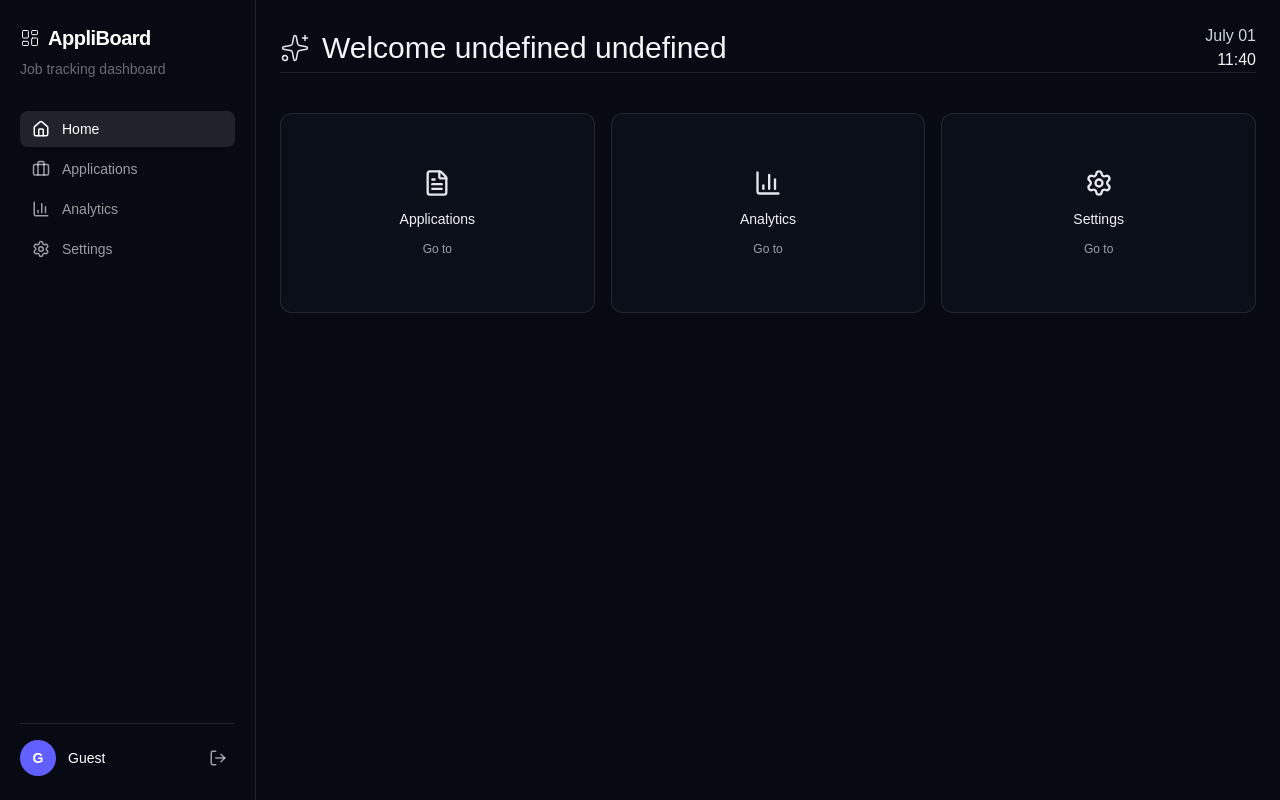
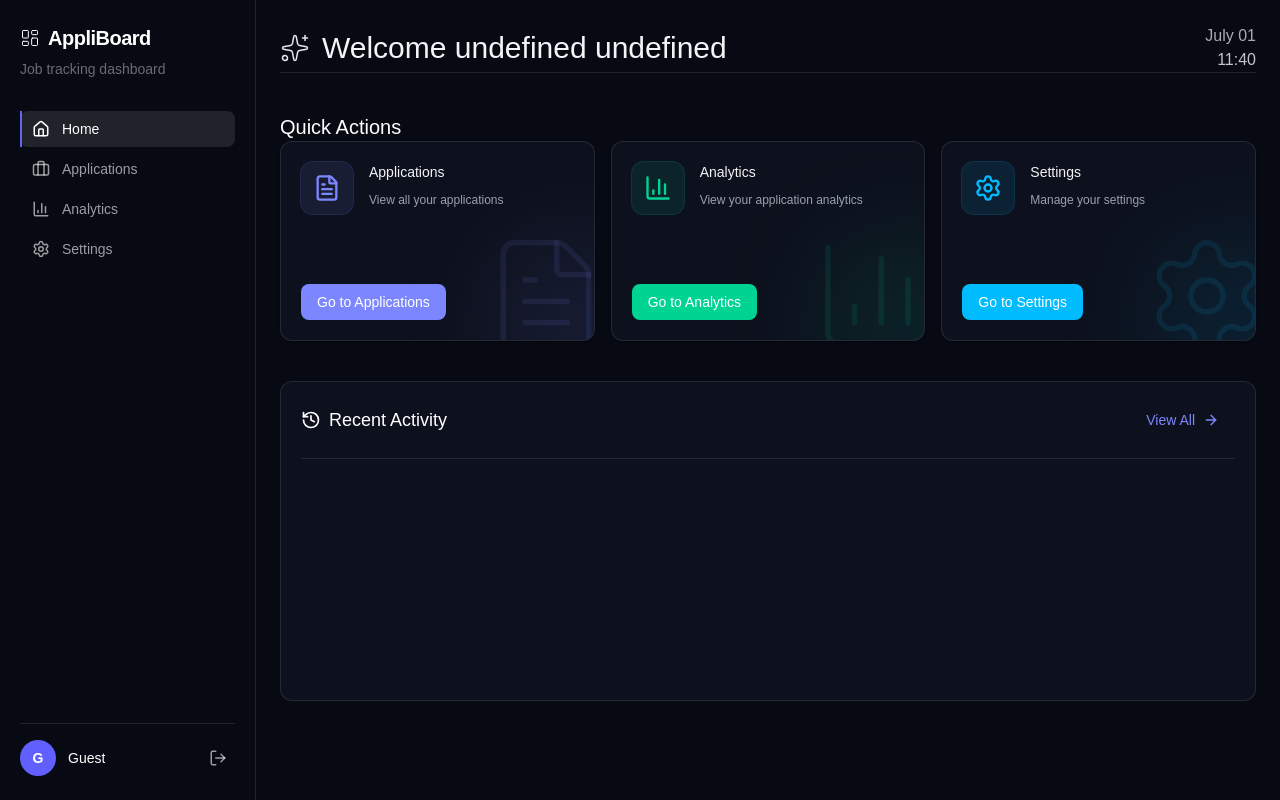
Before and after one commit to TomerP750/AppliBoard, a React (Vite) app in the folder frontend/: page /dashboard in a window 1280 px wide. Built offline with nearby package versions, Linux system fonts and the light colour scheme; no server answers.

Commit message:
index cards ui improved

```diff
--- a/frontend/src/features/dashboard/applications/pages/ApplicationsPage.tsx
+++ b/frontend/src/features/dashboard/applications/pages/ApplicationsPage.tsx
@@ -173,6 +173,18 @@ export function ApplicationsPage() {
                         Add Application
                     </Button>
 
+
+
+                    <div className="w-full max-w-2xl flex-1 min-w-[280px]">
+                        <SearchInput
+                            key={requestedName}
+                            className="rounded-none!"
+                            placeholder="Search applications By Name..."
+                            defaultValue={requestedName}
+                            onAfterSearch={handleSearch}
+                        />
+                    </div>
+
                     <div className="relative">
                         <Button
                             className="rounded-none!"
@@ -184,7 +196,7 @@ export function ApplicationsPage() {
                         </Button>
 
                         {isFilterMenuOpen && (
-                            <div className="absolute left-0 top-full z-20 mt-2">
+                            <div className="absolute right-0 top-full z-20 mt-2">
                                 <FilterMenu
                                     onClose={() => setIsFilterMenuOpen(false)}
                                     selectedStatuses={requestedStatuses}
@@ -198,16 +210,6 @@ export function ApplicationsPage() {
                                 />
                             </div>
                         )}
-                    </div>
-
-                    <div className="w-full max-w-2xl flex-1 min-w-[280px]">
-                        <SearchInput
-                            key={requestedName}
-                            className="rounded-none!"
-                            placeholder="Search applications By Name..."
-                            defaultValue={requestedName}
-                            onAfterSearch={handleSearch}
-                        />
                     </div>
                 </div>
 
--- a/frontend/src/features/dashboard/index/components/ActionButton.tsx
+++ b/frontend/src/features/dashboard/index/components/ActionButton.tsx
@@ -1,28 +1,78 @@
 import type { LucideIcon } from "lucide-react";
+import { Button } from "../../../../shared/ui/Button";
+
+// all referenced to tailwind 400 colors
+type ColorType = "indigo" | "sky" | "emerald"
 
 type ActionButtonProps = {
     title: string;
+    description: string;
     Icon: LucideIcon;
     onClick: () => void;
+    color: ColorType;
 };
 
-export function ActionButton({ title, Icon, onClick }: ActionButtonProps) {
+export function ActionButton({ title, Icon, onClick, color, description }: ActionButtonProps) {
+
+    const accentClasses = {
+        indigo: {
+            icon: "bg-indigo-400/10 text-indigo-400 ring-indigo-400/20",
+            watermark: "text-indigo-400/10",
+            glow: "bg-indigo-400/25",
+            button: "!bg-indigo-400 hover:!bg-indigo-500 focus:!ring-indigo-400/40",
+        },
+        sky: {
+            icon: "bg-sky-400/10 text-sky-400 ring-sky-400/20",
+            watermark: "text-sky-400/10",
+            glow: "bg-sky-400/25",
+            button: "!bg-sky-400 hover:!bg-sky-500 focus:!ring-sky-400/40",
+        },
+        emerald: {
+            icon: "bg-emerald-400/10 text-emerald-400 ring-emerald-400/20",
+            watermark: "text-emerald-400/10",
+            glow: "bg-emerald-400/25",
+            button: "!bg-emerald-400 hover:!bg-emerald-500 focus:!ring-emerald-400/40",
+        },
+    }[color];
 
     return (
-        <button
-            onClick={onClick}
-            className="aspect-square w-full rounded-xl h-50 border border-black/10 dark:border-white/10 bg-white dark:bg-[#0b0f19] hover:bg-black/5 dark:hover:bg-white/5 transition flex flex-col items-center justify-center gap-3"
+        <article
+            className="relative flex aspect-square h-50 w-full flex-col justify-between
+            overflow-hidden rounded-xl border border-black/10
+            bg-white p-5 shadow-sm transition
+            hover:scale-105
+            dark:border-white/10 dark:bg-[#0d111d]"
         >
-            <Icon className="w-7 h-7 text-gray-700 dark:text-gray-200" />
+            <div className={`absolute -right-10 -bottom-10 h-28 w-28 rounded-full blur-3xl ${accentClasses.glow}`} />
+            <Icon
+                strokeWidth={1}
+                className={`pointer-events-none absolute -bottom-5 -right-4 h-32 w-32 ${accentClasses.watermark}`}
+                aria-hidden="true"
+            />
 
-            <span className="text-sm font-medium text-gray-900 dark:text-gray-100">
-                {title}
-            </span>
+            <div className="relative flex items-start gap-4">
+                <div className={`rounded-xl p-3 ring-1 ${accentClasses.icon}`}>
+                    <Icon className="h-7 w-7" />
+                </div>
 
-            <span className="text-xs text-gray-500 dark:text-gray-400">
-                Go to
-            </span>
+                <div className="flex flex-col gap-2">
+                    <span className="text-sm font-medium text-gray-900 dark:text-gray-100">
+                        {title}
+                    </span>
 
-        </button>
+                    <span className="text-xs leading-5 text-gray-600 dark:text-gray-400">
+                        {description}
+                    </span>
+                </div>
+            </div>
+
+            <Button
+                onClick={onClick}
+                className={`relative w-fit ${accentClasses.button}`}
+            >
+                Go to {title}
+            </Button>
+
+        </article>
     );
 }
--- /dev/null
+++ b/frontend/src/features/dashboard/index/components/ActivitySection.tsx
@@ -0,0 +1,20 @@
+import { ArrowRightIcon, HistoryIcon } from "lucide-react";
+import { Button } from "../../../../shared/ui/Button";
+
+
+export function ActivitySection() {
+    return (
+        <section className="px-5 py-5 h-80 bg-white dark:bg-[#0d111d] rounded-xl border border-black/10 dark:border-white/10">
+            <div className="flex justify-between items-center border-b border-black/10 dark:border-white/10 pb-5">
+                <h2 className="inline-flex items-center gap-2 text-lg font-medium dark:text-white">
+                    <HistoryIcon className="w-5 h-5" />
+                    Recent Activity
+                </h2>
+                <Button
+                    rightIcon={<ArrowRightIcon className="w-4 h-4" />}
+                    variant="ghost"
+                    className="text-indigo-400!">View All</Button>
+            </div>
+        </section>
+    )
+}
--- a/frontend/src/features/dashboard/index/pages/DashboardIndex.tsx
+++ b/frontend/src/features/dashboard/index/pages/DashboardIndex.tsx
@@ -3,6 +3,7 @@ import { DashboardHeader } from "../../layout/DashboardHeader";
 import { ActionButton } from "../components/ActionButton";
 import { useNavigate } from "react-router-dom";
 import { useAuth } from "../../../authentication/contexts/AuthContext";
+import { ActivitySection } from "../components/ActivitySection";
 
 
 export function DashboardIndex() {
@@ -15,28 +16,40 @@ export function DashboardIndex() {
 
             <DashboardHeader title={`Welcome ${user?.firstName} ${user?.lastName}`} Icon={Sparkles} />
 
-            <div className="max-w-7xl mx-auto w-full grid grid-cols-1 sm:grid-cols-2 lg:grid-cols-3 gap-4 py-10">
+            <div className="py-10">
+                <h2 className="text-xl font-medium dark:text-white">Quick Actions</h2>
+                {/* Action Buttons */}
+                <div className="max-w-7xl mx-auto w-full grid grid-cols-1 sm:grid-cols-2 lg:grid-cols-3 gap-4 pb-10">
 
                     <ActionButton
+                        color="indigo"
                         title="Applications"
+                        description="View all your applications"
                         Icon={FileText}
                         onClick={() => navigate("/dashboard/applications")}
                     />
 
                     <ActionButton
+                        color="emerald"
                         title="Analytics"
+                        description="View your application analytics"
                         Icon={BarChart3}
                         onClick={() => navigate("/dashboard/analytics")}
                     />
 
                     <ActionButton
+                        color="sky"
                         title="Settings"
+                        description="Manage your settings"
                         Icon={Settings}
                         onClick={() => navigate("/dashboard/settings")}
                     />
 
                 </div>
 
+                <ActivitySection />
+            </div>
+
         </section>
     )
 }
--- a/frontend/src/features/dashboard/layout/DashboardHeader.tsx
+++ b/frontend/src/features/dashboard/layout/DashboardHeader.tsx
@@ -32,7 +32,7 @@ export function DashboardHeader({ Icon, title }: DashboardHeaderProps) {
                 </div>
 
                 {/* Right */}
-                <div className="flex flex-col items-end leading-tight">
+                <div className="flex flex-col items-end leading-tight opacity-80">
                     <span className="text-base text-gray-600 dark:text-gray-300">
                         {formatDate(now)}
                     </span>
--- a/frontend/src/features/dashboard/layout/sidebar/Sidebar.tsx
+++ b/frontend/src/features/dashboard/layout/sidebar/Sidebar.tsx
@@ -41,10 +41,11 @@ export function Sidebar() {
                             key={item.to}
                             to={item.to}
                             end
+                            // Add purple bar in the left when active
                             className={({ isActive }) =>
                                 `group flex items-center gap-3 px-3 py-2 rounded-lg transition text-sm font-medium ${
                                     isActive
-                                        ? "bg-zinc-100 text-zinc-950 dark:bg-white/10 dark:text-white"
+                                        ? "relative before:absolute before:left-0 before:top-0 before:h-full before:w-0.5 before:bg-brand-primary bg-zinc-100 text-zinc-950 dark:bg-white/10 dark:text-white"
                                         : "text-zinc-600 hover:bg-zinc-100 hover:text-zinc-950 dark:text-white/60 dark:hover:bg-white/5 dark:hover:text-white"
                                 }`
                             }
```
Lines whose indentation alone changed are shown as unchanged.
